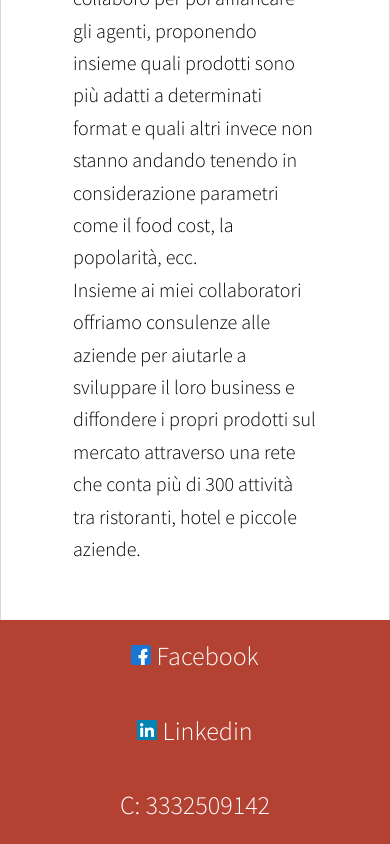
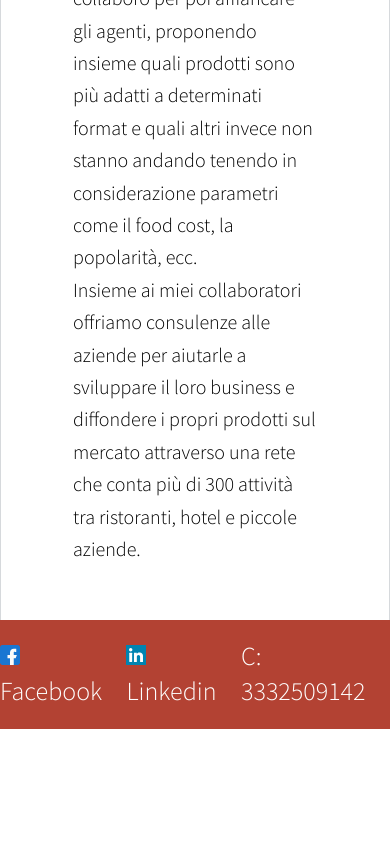
Before and after one commit to Matt-94/Project-2.0, a plain HTML site: page index.html in a window 390 px wide. Shown: the part 1197-2041 px from the top of the page. After the commit the page ends 1926 px from the top, so only its background shows below. Drawn offline with Linux system fonts and the light colour scheme; a web font is replaced by a local one.

Commit message:
Update styles.css

```diff
--- a/styles.css
+++ b/styles.css
@@ -312,11 +312,7 @@ button:focus {
   nav li {
   font-size: 26px;
   }
-  footer {
-  display: flex;
-  flex-direction: column;
-  align-items: center;
-  }
   footer a {
   font-size: 26px;
+  }
 }
```
